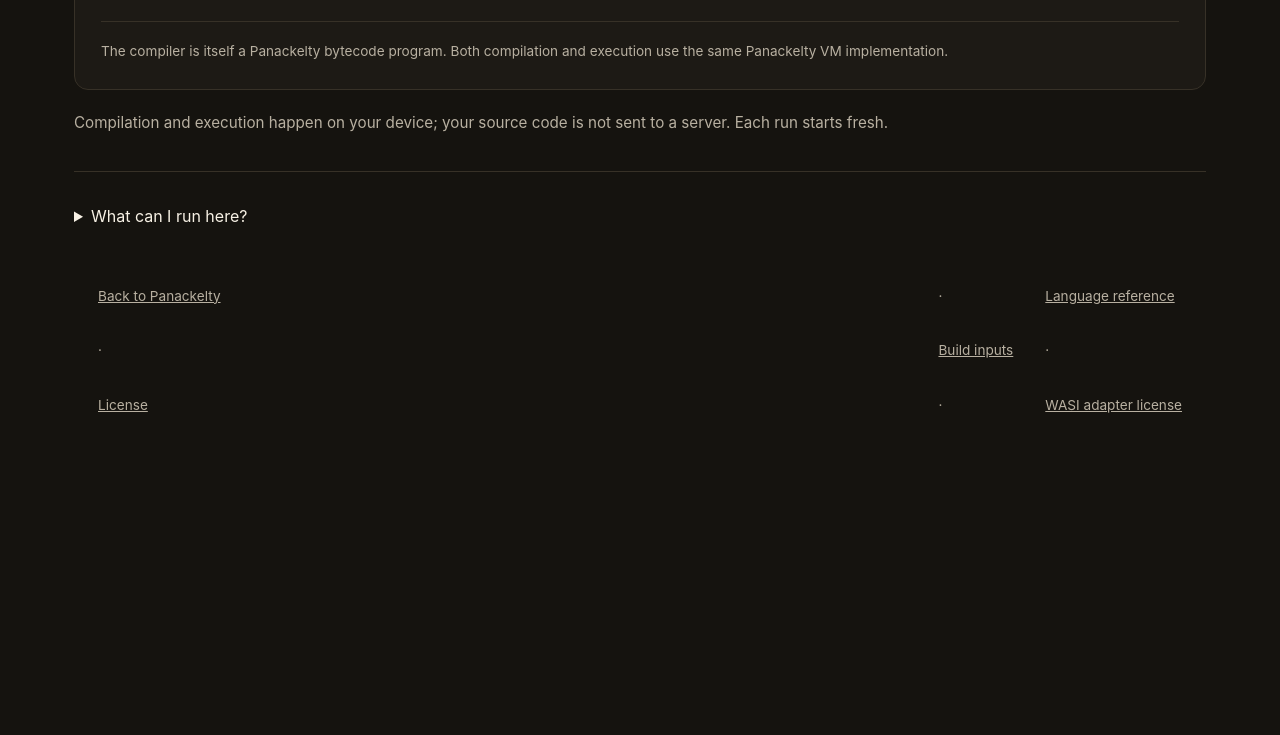
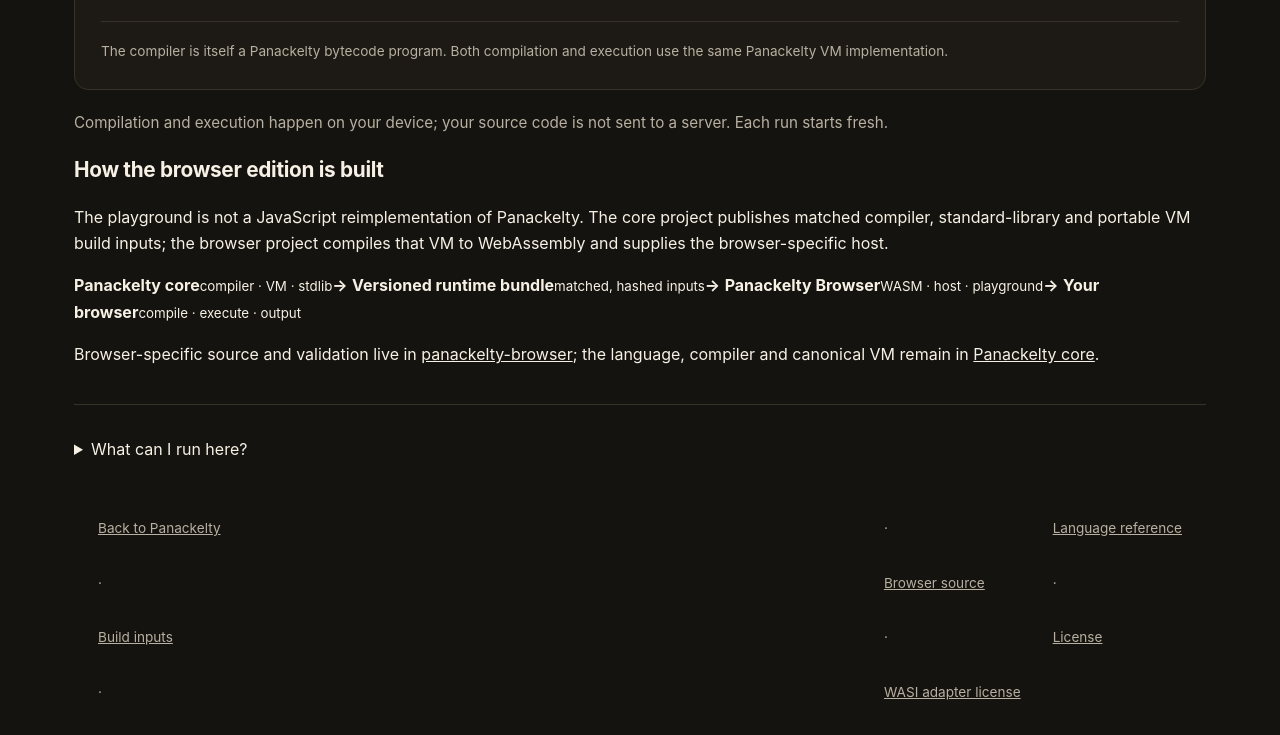
Before and after one commit to sproates/panackelty-browser, a website with bundled scripts: page index.html in a window 1280 px wide. Shown: the part 1959-2694 px from the top of the page. Before the commit the page ends 2439 px from the top, so only its background shows below. Built offline with nearby package versions, Linux system fonts and the light colour scheme.

Commit message:
Explain split browser architecture on playground

```diff
--- a/index.html
+++ b/index.html
@@ -67,13 +67,24 @@
         <p class="diagram-key">The compiler is itself a Panackelty bytecode program. Both compilation and execution use the same Panackelty VM implementation.</p>
       </figure>
       <p class="execution-note">Compilation and execution happen on your device; your source code is not sent to a server. Each run starts fresh.</p>
+      <section class="build-architecture" aria-labelledby="build-architecture-title">
+        <h3 id="build-architecture-title">How the browser edition is built</h3>
+        <p>The playground is not a JavaScript reimplementation of Panackelty. The core project publishes matched compiler, standard-library and portable VM build inputs; the browser project compiles that VM to WebAssembly and supplies the browser-specific host.</p>
+        <div class="build-flow" role="img" aria-label="Panackelty core publishes a versioned runtime bundle consumed by Panackelty Browser, which produces the playground running in your browser.">
+          <span><strong>Panackelty core</strong><small>compiler · VM · stdlib</small></span><b aria-hidden="true">→</b>
+          <span><strong>Versioned runtime bundle</strong><small>matched, hashed inputs</small></span><b aria-hidden="true">→</b>
+          <span><strong>Panackelty Browser</strong><small>WASM · host · playground</small></span><b aria-hidden="true">→</b>
+          <span><strong>Your browser</strong><small>compile · execute · output</small></span>
+        </div>
+        <p>Browser-specific source and validation live in <a href="https://github.com/sproates/panackelty-browser">panackelty-browser</a>; the language, compiler and canonical VM remain in <a href="https://github.com/sproates/panackelty">Panackelty core</a>.</p>
+      </section>
     </section>
     <details class="limits"><summary>What can I run here?</summary>
       <p>Complete programs using exact numbers, types, pure functions, collections and supported standard-library operations. Compiler errors appear above, with source positions where available.</p>
       <p>Programs cannot access your device files, start processes or use networking. Runtime file writes and typed native host services are unavailable; standard input is empty. This is not a persistent REPL.</p>
       <p>Limits: 32 KiB UTF-8 source and output, a 15-second foreground timeout and 256 MiB of linear memory per VM instance. The browser uses additional memory. Background timers may be delayed; Stop ends the worker.</p>
     </details>
-    <footer><a href="../">Back to Panackelty</a> · <a href="https://github.com/sproates/panackelty/blob/main/SPEC.md">Language reference</a> · <a href="provenance.json">Build inputs</a> · <a href="LICENSE">License</a> · <a href="vendor/LICENSE-MIT">WASI adapter license</a></footer>
+    <footer><a href="../">Back to Panackelty</a> · <a href="https://github.com/sproates/panackelty/blob/main/SPEC.md">Language reference</a> · <a href="https://github.com/sproates/panackelty-browser">Browser source</a> · <a href="provenance.json">Build inputs</a> · <a href="LICENSE">License</a> · <a href="vendor/LICENSE-MIT">WASI adapter license</a></footer>
   </main>
   <script type="module" src="app.mjs"></script>
 </body>
```
